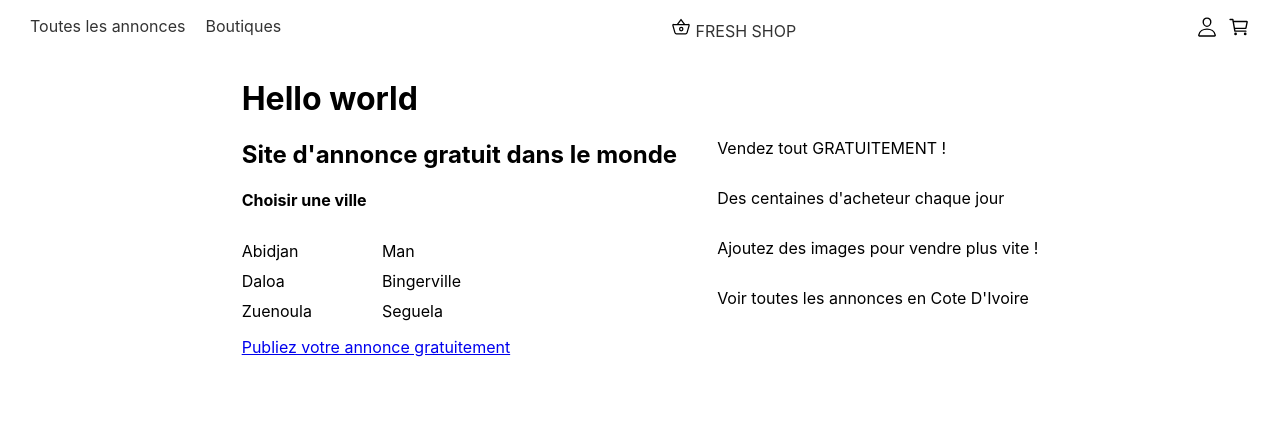
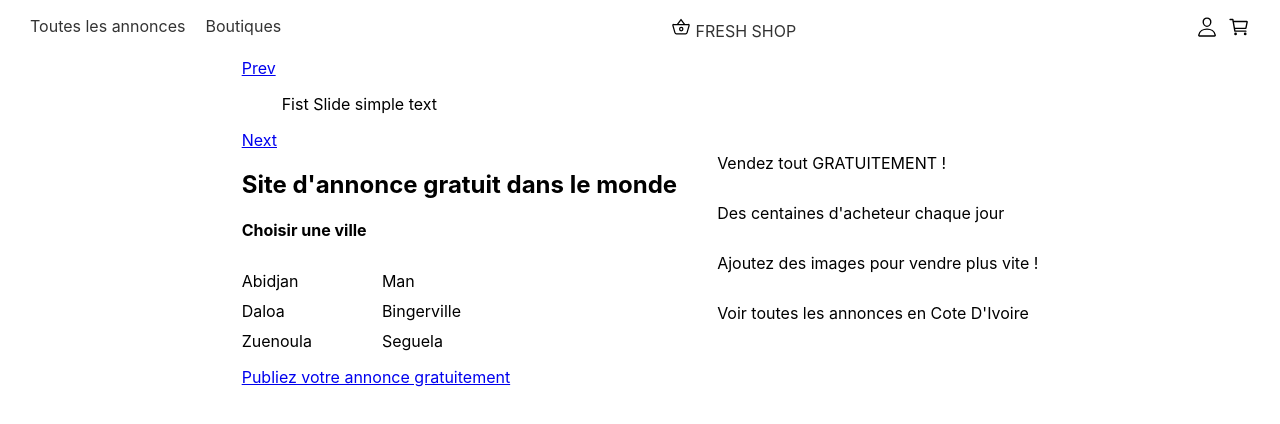
Before and after one commit to zamblebi/fresh-deals-client, a React (Create React App) app: page / in a window 1280 px wide. Shown: the top 424 px of the page. Built offline with nearby package versions, Linux system fonts and the light colour scheme.

Commit message:
carousel slide works

```diff
--- a/src/components/Carousel/Courasel.jsx
+++ b/src/components/Carousel/Courasel.jsx
@@ -1,16 +1,62 @@
 import React, { useState } from 'react'
+import dataSlide from './DataSlider'
+import './Slide.css'
+const Carousel = ({props}) => {
 
-const Carousel = () => {
+    const [activeIndex, setActiveIndex] = useState(0);
+    // const [index, setIndex] = useState(dateSlide.length)
+    // let {dataSlide} = props;
 
-    const [activeIndex, setActiveIndex] = useState({one: "Hello world"});
+    function goToSlide(index){
+        setActiveIndex(index)
+    }
 
 
 
+    const goToPrevSlide = (e) => {
+        e.preventDefault();
+
+        let index = activeIndex;
+        let dataSlideLength = dataSlide.length -1;
+
+        if(index < 1){
+            index = dataSlideLength;
+        }else{
+            index--;
+        }
+        setActiveIndex(index)
+    }
+
+    const goToNextSlide = (e) => {
+        e.preventDefault();
+
+        let index = activeIndex;
+        let dataSlideLength = dataSlide.length -1;
+
+        if(index == dataSlideLength){
+            // console.log(index == dataSlideLength)
+            index = 0
+        }else{
+            index++
+        }
+        setActiveIndex(index)
+
+
+    }
+
+    console.log(activeIndex)
 
     return (
-        // console.log
-        <div>
-            <h1>{activeIndex.one}</h1>
+        <div className="carousel">
+            <a href="#" className="carousel__arrow carousel___arrow--left" onClick={e => goToPrevSlide(e)}>Prev</a>
+                <ul className="carousel__slides">
+                   { dataSlide.map((slide,index) => (
+                       <li className={index == activeIndex ? 'carousel__slide carousel__slide--active' : 'carousel__slide--inactive'} key={index}>
+                            <p className="carousel__slide--content">{slide.title}</p>
+                        </li>
+                   ))}
+                </ul>
+            <a href="#" className="carousel__arrow carousel___arrow--right" onClick={e => goToNextSlide(e)}>Next</a>
         </div>
     )
 }
--- a/src/components/Carousel/Slide.css
+++ b/src/components/Carousel/Slide.css
@@ -0,0 +1,6 @@
+.carousel__slide--inactive{
+    display: none;
+}
+.carousel__slide .carousel__slide--active{
+    display: block;
+}
```
